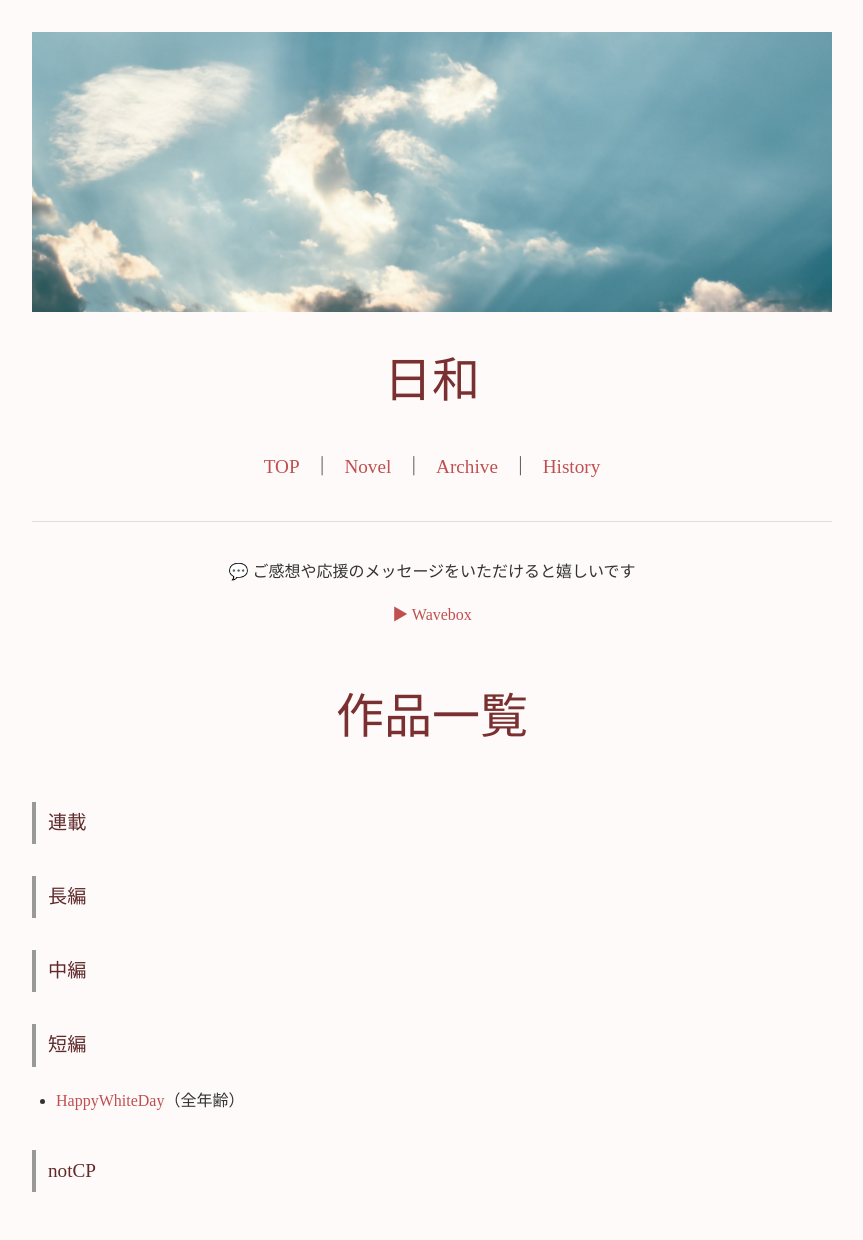
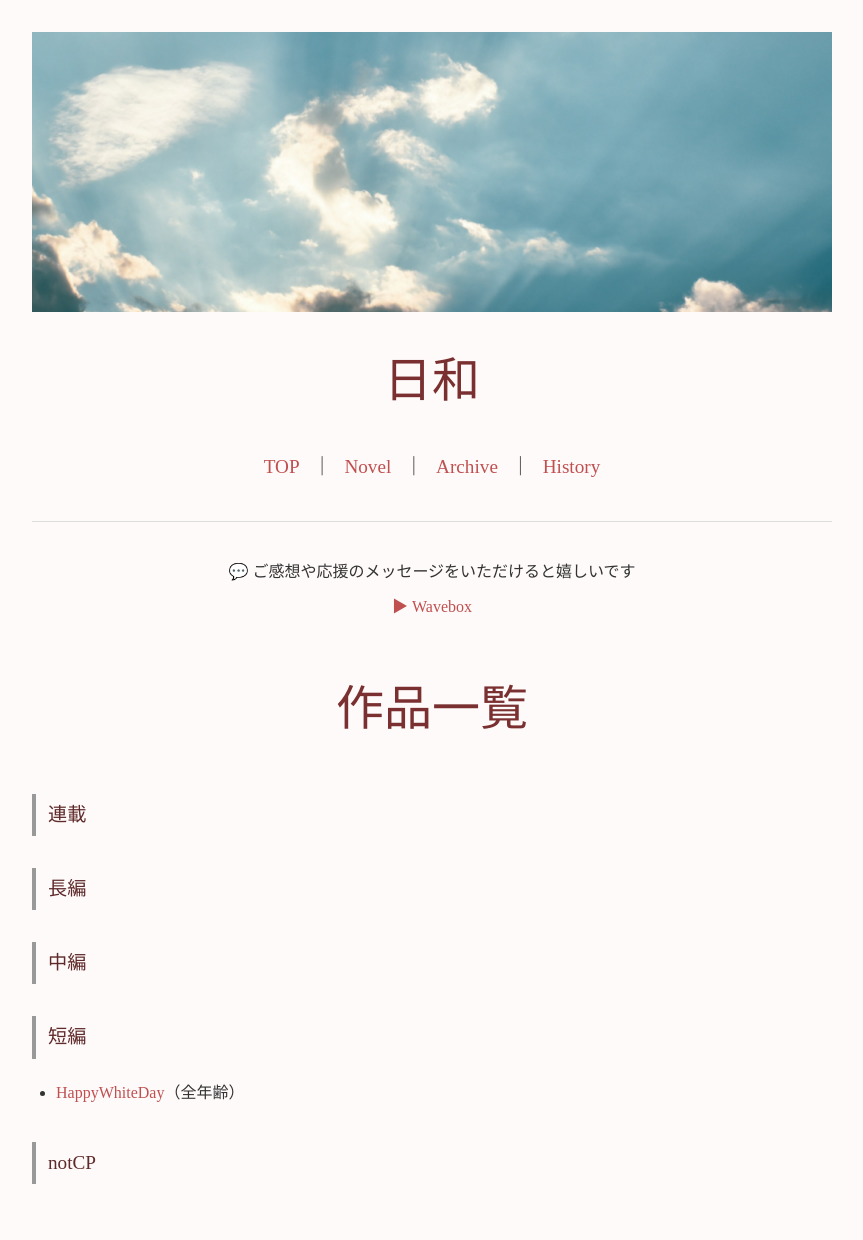
Before and after one commit to fjst160/lemon160, a Jekyll site: the page built from novels.md, in a window 1280 px wide. Shown: the whole page, without its empty margins (208-1071 px from the left). Built offline with Jekyll 4.4.1, drawn with Linux system fonts in a browser that asks for light colours.

Commit message:
Update style.css

```diff
--- a/assets/style.css
+++ b/assets/style.css
@@ -184,17 +184,20 @@ a:hover{
     background: #e4caca;
 }
 
+/* ========================================
+   WaveBox
+======================================== */
+
 .wavebox{
     text-align: center;
     margin: 2rem 0;
 }
 
-.wavebox a{
-    display: inline-block;
-    margin-top: 0.5rem;
+.wavebox-message{
+    font-size: 0.9rem;
+    line-height: 1.8;
+    margin-bottom: 0.5rem;
 }
-
-
 
 /* ========================================
    スマホ
```
